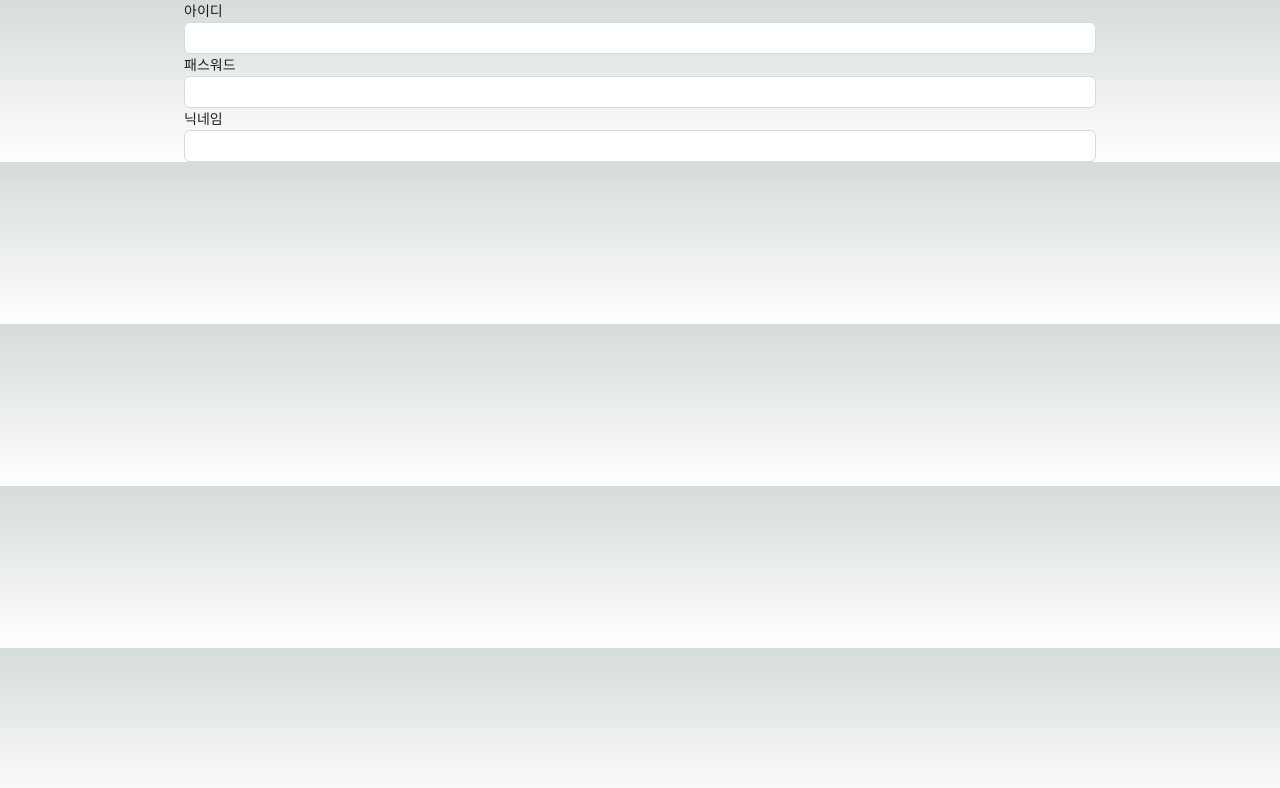
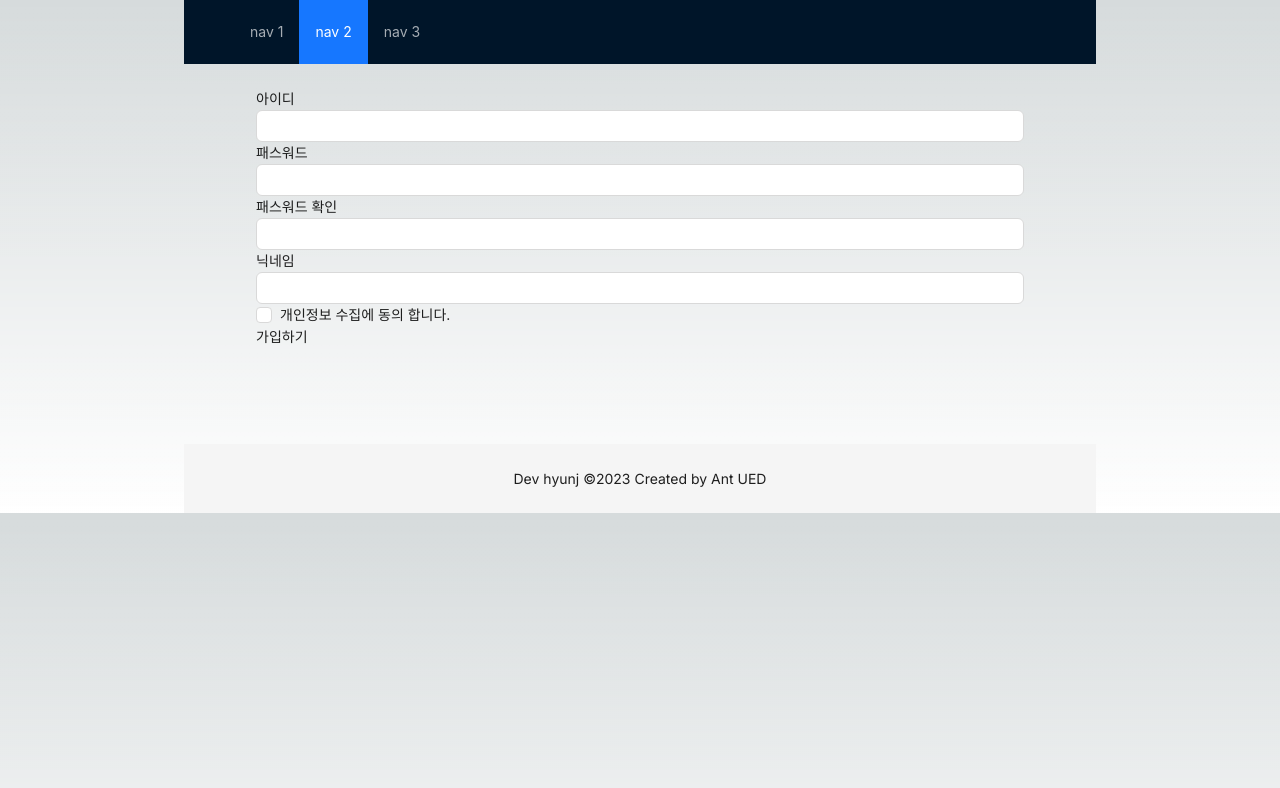
Before and after one commit to sirri1222/node_bird_new, a Next.js app in the folder prepare/front/devhyun_twitter/: page /signup in a window 1280 px wide. Shown: the top 788 px of the page. Built offline with nearby package versions, Linux system fonts and the light colour scheme.

Commit message:
Fix: 레이아웃 수정

```diff
--- a/prepare/front/devhyun_twitter/src/app/layout.js
+++ b/prepare/front/devhyun_twitter/src/app/layout.js
@@ -1,17 +1,56 @@
-import { Inter } from 'next/font/google'
-import './globals.css'
+import { Inter } from "next/font/google";
+import "./globals.css";
+import { Menu } from "antd";
+import { Content, Footer, Header } from "antd/es/layout/layout";
+const items = new Array(3).fill(null).map((_, index) => ({
+  key: String(index + 1),
+  label: `nav ${index + 1}`,
+}));
 
-const inter = Inter({ subsets: ['latin'] })
+const inter = Inter({ subsets: ["latin"] });
 
 export const metadata = {
-  title: 'Create Next App',
-  description: 'Generated by create next app',
-}
+  title: "Create Next App",
+  description: "Generated by create next app",
+};
 
 export default function RootLayout({ children }) {
   return (
-    <html lang="en">
-      <body className={inter.className}>{children}</body>
+    <html lang="ko">
+      <body className={inter.className}>
+        <Header
+          style={{
+            position: "sticky",
+            top: 0,
+            zIndex: 1,
+            width: "100%",
+            display: "flex",
+            alignItems: "center",
+          }}
+        >
+          <div className="demo-logo" />
+          <Menu
+            theme="dark"
+            mode="horizontal"
+            defaultSelectedKeys={["2"]}
+            items={items}
+            style={{ flex: 1, minWidth: 0 }}
+          />
+        </Header>
+        <Content style={{ padding: "0 48px" }}>
+          <div
+            style={{
+              padding: 24,
+              minHeight: 380,
+            }}
+          >
+            {children}
+          </div>
+        </Content>
+        <Footer style={{ textAlign: 'center' }}>
+      Dev hyunj ©{new Date().getFullYear()} Created by Ant UED
+      </Footer>
+      </body>
     </html>
-  )
+  );
 }
--- a/prepare/front/devhyun_twitter/src/component/SignupForm.jsx
+++ b/prepare/front/devhyun_twitter/src/component/SignupForm.jsx
@@ -1,15 +1,41 @@
 "use client";
 
-import React, { useCallback } from "react";
+import React, { useCallback, useState } from "react";
 import userInput from "../hooks/userInput";
-import { Form, Input } from "antd";
+import { Form, Input, Checkbox } from "antd";
+
 
 const SignupForm = () => {
   const [id, onChangeId] = userInput("");
   const [password, onChangePassword] = userInput("");
   const [nickname, onChangeNickname] = userInput("");
 
-  const onSubmit = useCallback(() => {}, []);
+  const [passwordCheck, setPasswordCheck] = useState("");
+  const [passwordError, setPasswordError] = useState(false);
+
+  const [TermCheck, setTermCheck] = useState("");
+  const [TermError, setTermError] = useState(false);
+
+  const onChangePasswordCheck = useCallback(
+    (e) => {
+      setPasswordCheck(e.target.value);
+      setPasswordError(e.target.value !== password);
+    },
+    [password]
+  );
+
+  const onChangeterm = useCallback((e) => {
+    setTermCheck(e.target.checked);
+    setTermError(false);
+  }, []);
+  const onSubmit = useCallback(() => {
+    if (password !== passwordCheck) {
+      return setPasswordError(true);
+    }
+    if (!TermCheck) {
+      return setTermError(true);
+    }
+  }, [password, passwordCheck, TermCheck]);
   return (
     <div>
       <title>회원가입</title>
@@ -23,11 +49,26 @@ const SignupForm = () => {
           <label htmlFor="user-password">패스워드</label>
           <br />
           <Input
+            type="password"
             value={password}
             name="user-password"
             onChange={onChangePassword}
             required
           />
+        </div>
+        <div>
+          <label htmlFor="user-passwordcheck">패스워드 확인</label>
+          <br />
+          <Input
+            type="password"
+            value={passwordCheck}
+            name="user-passwordcheck"
+            onChange={onChangePasswordCheck}
+            required
+          />
+          {passwordError && (
+            <ErrorMassage>비밀번호가 일치하지 않습니다.</ErrorMassage>
+          )}
         </div>
         <div>
           <label htmlFor="userid">닉네임</label>
@@ -39,6 +80,13 @@ const SignupForm = () => {
             required
           />
         </div>
+        <div>
+          <Checkbox>개인정보 수집에 동의 합니다. </Checkbox>
+          {TermError && <ErrorMassage>필수 동의를 체크해 주세요</ErrorMassage>}
+        </div>
+        <div>
+          <button>가입하기</button>
+        </div>
       </Form>
     </div>
   );
```
